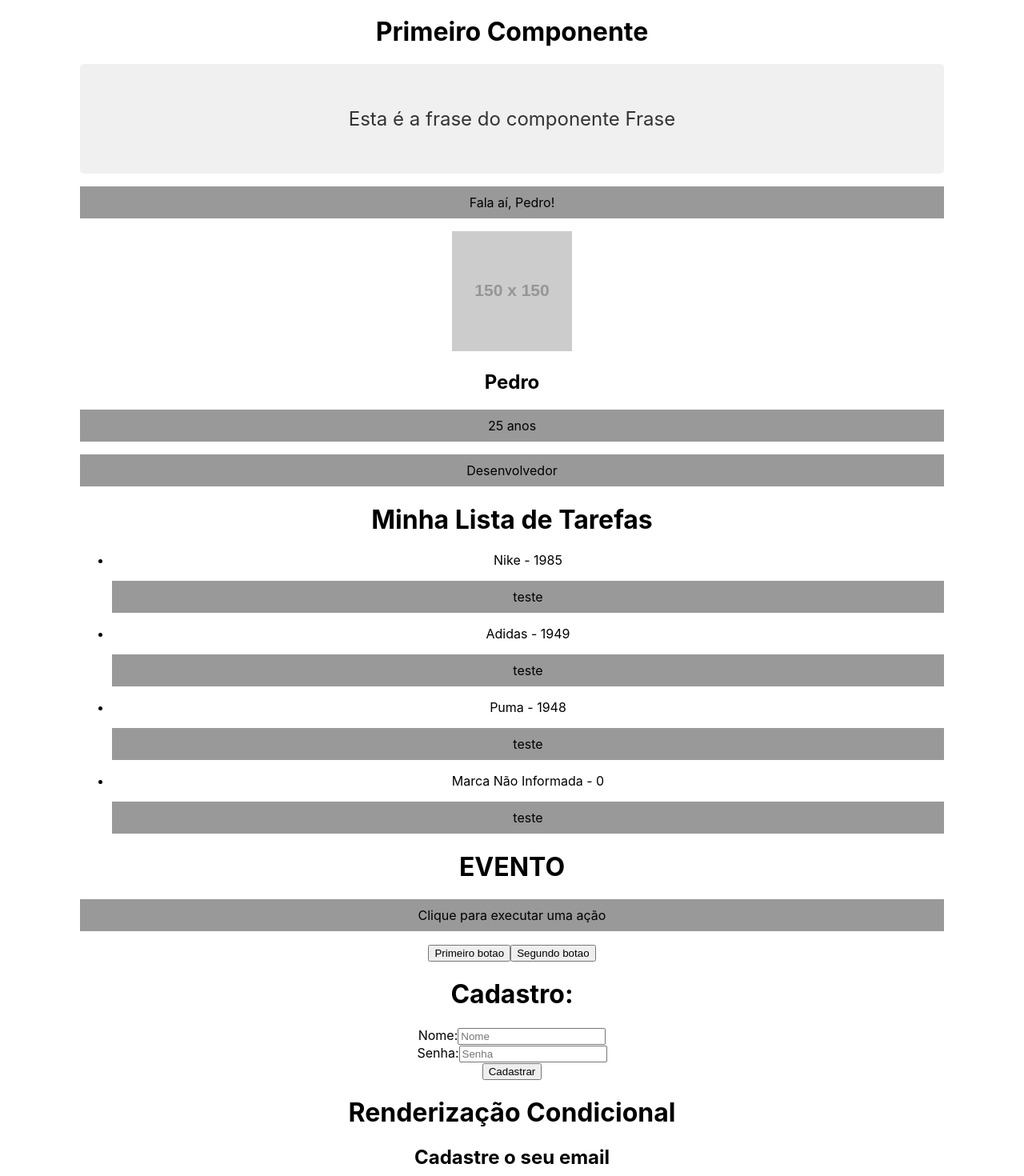
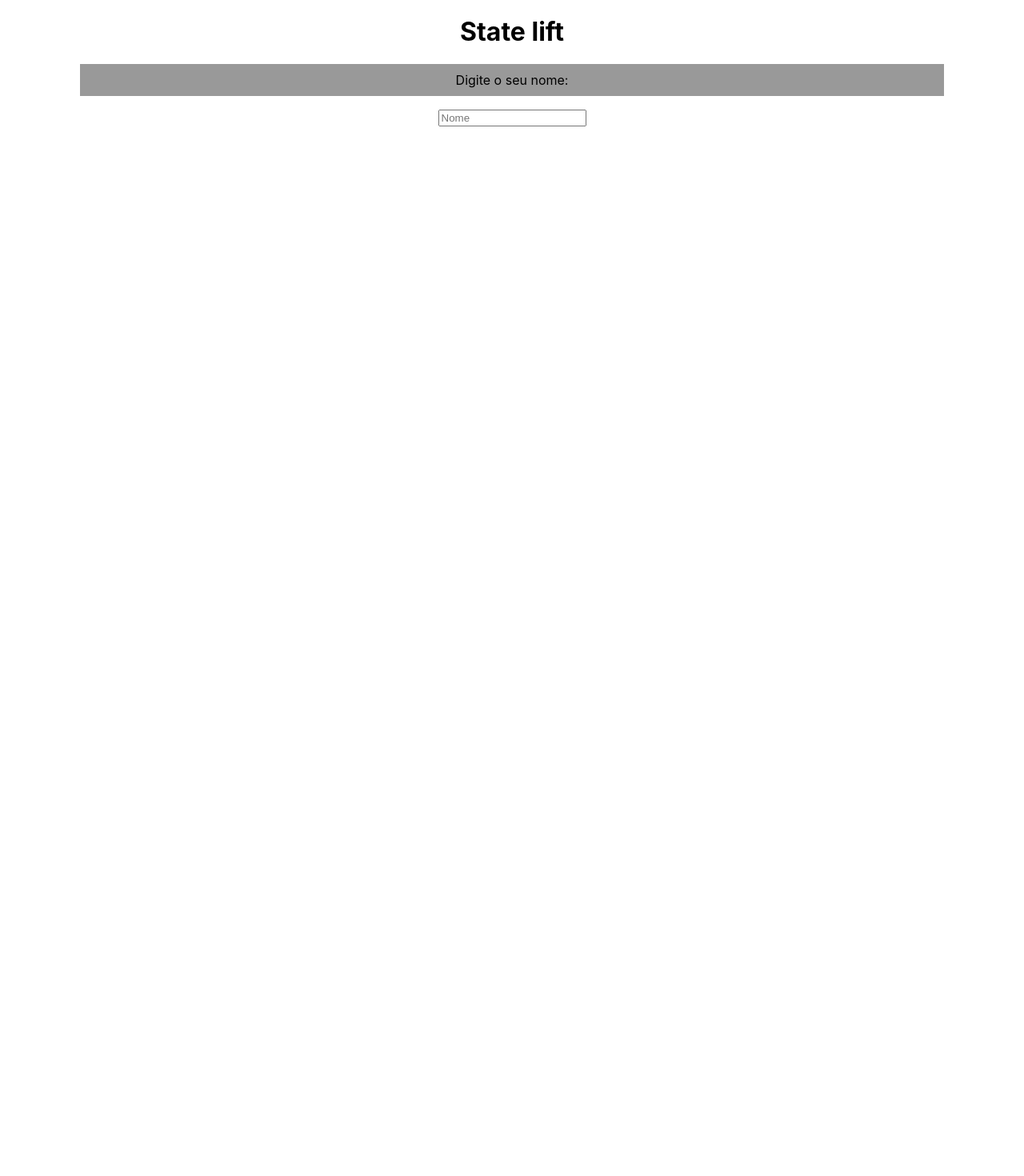
Before and after one commit to joaouggdmn/Praticando-React, a React (Create React App) app: page / in a window 1280 px wide. Shown: the part 80-1550 px from the top of the page at 80% size. After the commit the page ends 800 px from the top, so only its background shows below. Built offline with nearby package versions, Linux system fonts and the light colour scheme.

Commit message:
Learning about state lift and practicing methods

```diff
--- a/src/App.js
+++ b/src/App.js
@@ -1,35 +1,15 @@
 import "./App.css";
-import HelloWorld from "./components/HelloWorld";
-import SayMyName from "./components/SayMyName";
-import Pessoa from "./components/Pessoa";
-import List from "./components/List";
-import Eventos from "./components/event/Eventos";
-import Form from "./components/event/Form";
-import Condicional from "./components/Condicional";
-import OutraLista from "./components/OutraLIsta";
+import { useState } from "react";
+import SeuNome from "./components/stateLift/SeuNome";
+import Saudacao from "./components/stateLift/Saudacao";
 
 function App() {
-  const name = "Pedro";
-
-  const meusItens = ["React", "Vue", "Angular"];
-
+  const [nome, setNome] = useState();
   return (
     <div className="App">
-      <HelloWorld />
-      <SayMyName name={name} />
-      <Pessoa
-        nome={name}
-        idade="25"
-        profissão="Desenvolvedor"
-        foto="https://via.placeholder.com/150"
-      />
-      <List/>
-      <Eventos num={2}/>
-      <Form />
-      <h1>Renderização Condicional</h1>
-      <Condicional/>
-      <OutraLista itens={meusItens} />
-      <OutraLista itens={[]} />
+      <h1>State lift</h1>
+      <SeuNome setNome={setNome} />
+      <Saudacao nome={nome} />
     </div>
   );
 }
--- /dev/null
+++ b/src/components/stateLift/Saudacao.jsx
@@ -0,0 +1,9 @@
+function Saudacao({ nome }) {
+  function gerarSaudacao(algumNome) {
+    return `Olá, ${algumNome}, seja bem-vindo(a)!`;
+  }
+
+  return <>{nome && <p>{gerarSaudacao(nome)}</p>}</>;
+}
+
+export default Saudacao;
--- /dev/null
+++ b/src/components/stateLift/SeuNome.jsx
@@ -0,0 +1,14 @@
+function SeuNome({ setNome }) {
+  return (
+    <div>
+      <p>Digite o seu nome:</p>
+      <input
+        type="text"
+        placeholder="Nome"
+        onChange={(e) => setNome(e.target.value)}
+      />
+    </div>
+  );
+}
+
+export default SeuNome;
```
Also changed, not shown: src/components/OutraLIsta.jsx (+2 -5 lines).
